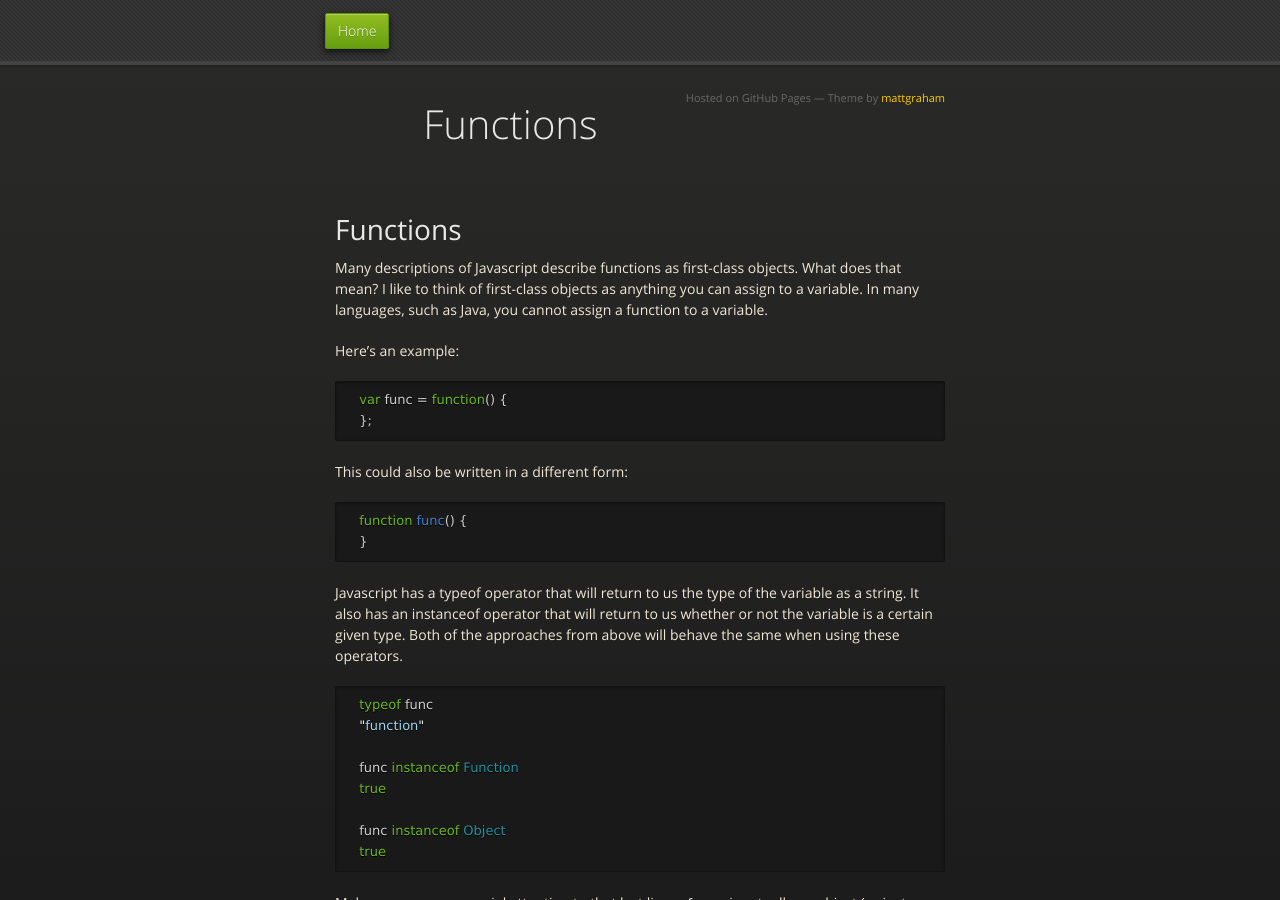
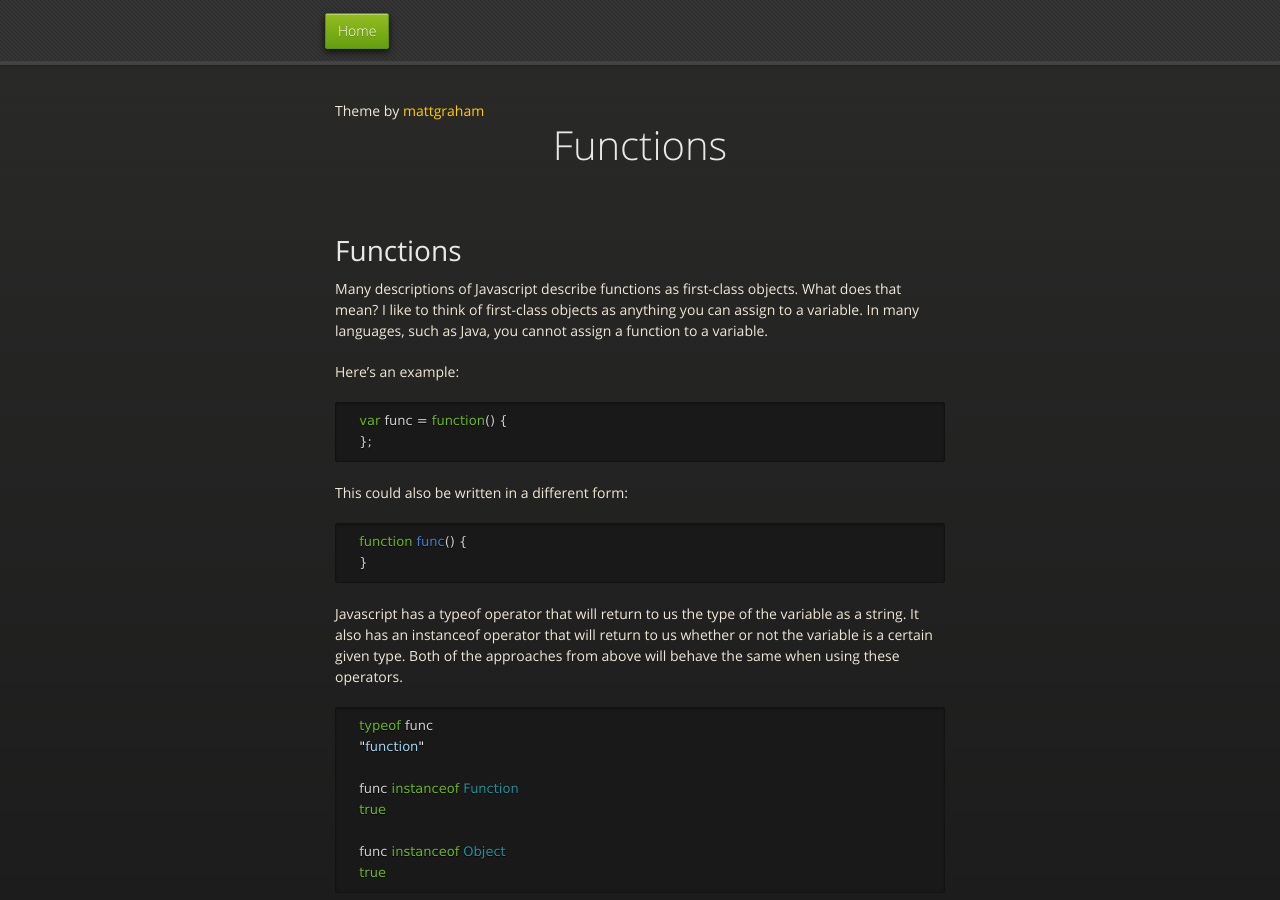
Before and after one commit to tmacdonald/tmacdonald.github.com, a Jekyll site: the page built from _posts/2012-10-26-functions.markdown, in a window 1280 px wide and 900 px high. Built offline with Jekyll 4.4.1, drawn with Linux system fonts in a browser that asks for light colours; Markdown is read by kramdown in place of the engine named in the settings.

Commit message:
Fixing title

```diff
--- a/_layouts/midnight.html
+++ b/_layouts/midnight.html
@@ -17,8 +17,10 @@
     </div>
     <div class="wrapper">
       <section>
+        <div>
+          <span class="credits right">Theme by <a href="http://twitter.com/#!/michigangraham">mattgraham</a></span>
+        </div>
         <div id="title">
-          <span class="credits right">Hosted on GitHub Pages — Theme by <a href="http://twitter.com/#!/michigangraham">mattgraham</a></span>
           <h1>{{ page.title }}</h1>
         </div>
         {{ content }}
```
